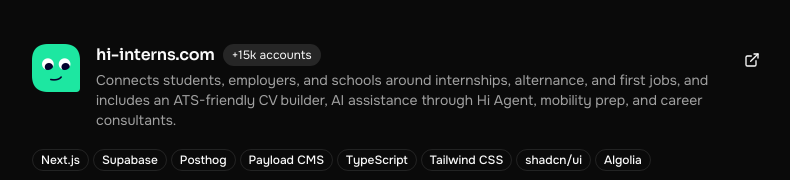
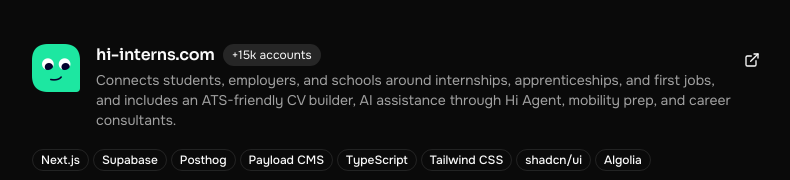
Before and after one commit to stormynight9/portfolio, a Next.js app: page /projects in a window 1280 px wide. Shown: the part 168-348 px from the top of the page, without its empty margins (240-1030 px from the left). Built offline with nearby package versions, Linux system fonts and the light colour scheme.

Commit message:
fix: update description in configuration to replace 'alternance' with 'apprenticeships'

```diff
--- a/src/config.tsx
+++ b/src/config.tsx
@@ -131,7 +131,7 @@
             image: '/images/hi-interns.png',
             nameBadges: ['+15k accounts'],
             description:
-                'Connects students, employers, and schools around internships, alternance, and first jobs, and includes an ATS-friendly CV builder, AI assistance through Hi Agent, mobility prep, and career consultants.',
+                'Connects students, employers, and schools around internships, apprenticeships, and first jobs, and includes an ATS-friendly CV builder, AI assistance through Hi Agent, mobility prep, and career consultants.',
             url: 'https://hi-interns.com/',
             tags: [
                 { name: 'Next.js', icon: 'next' },
```
